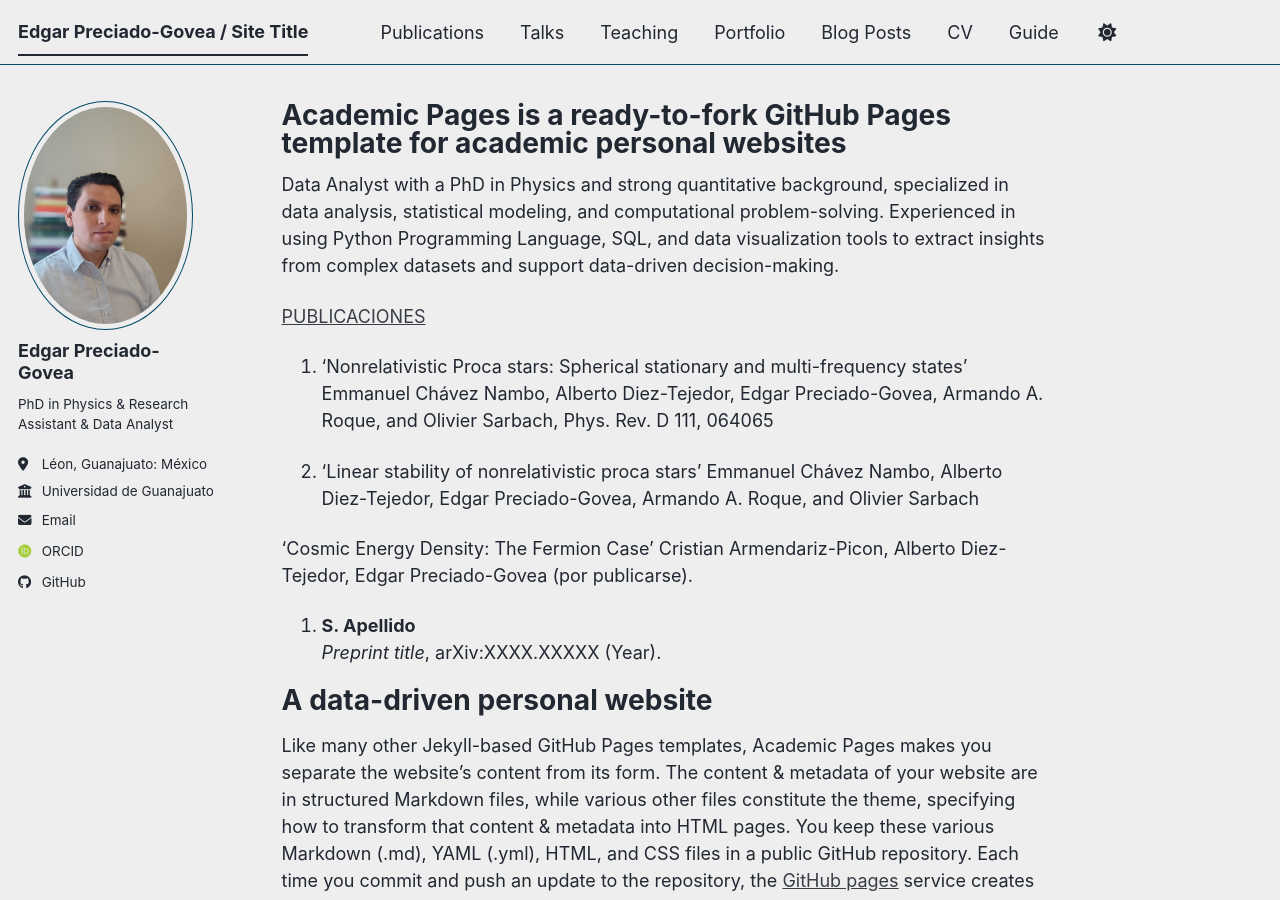
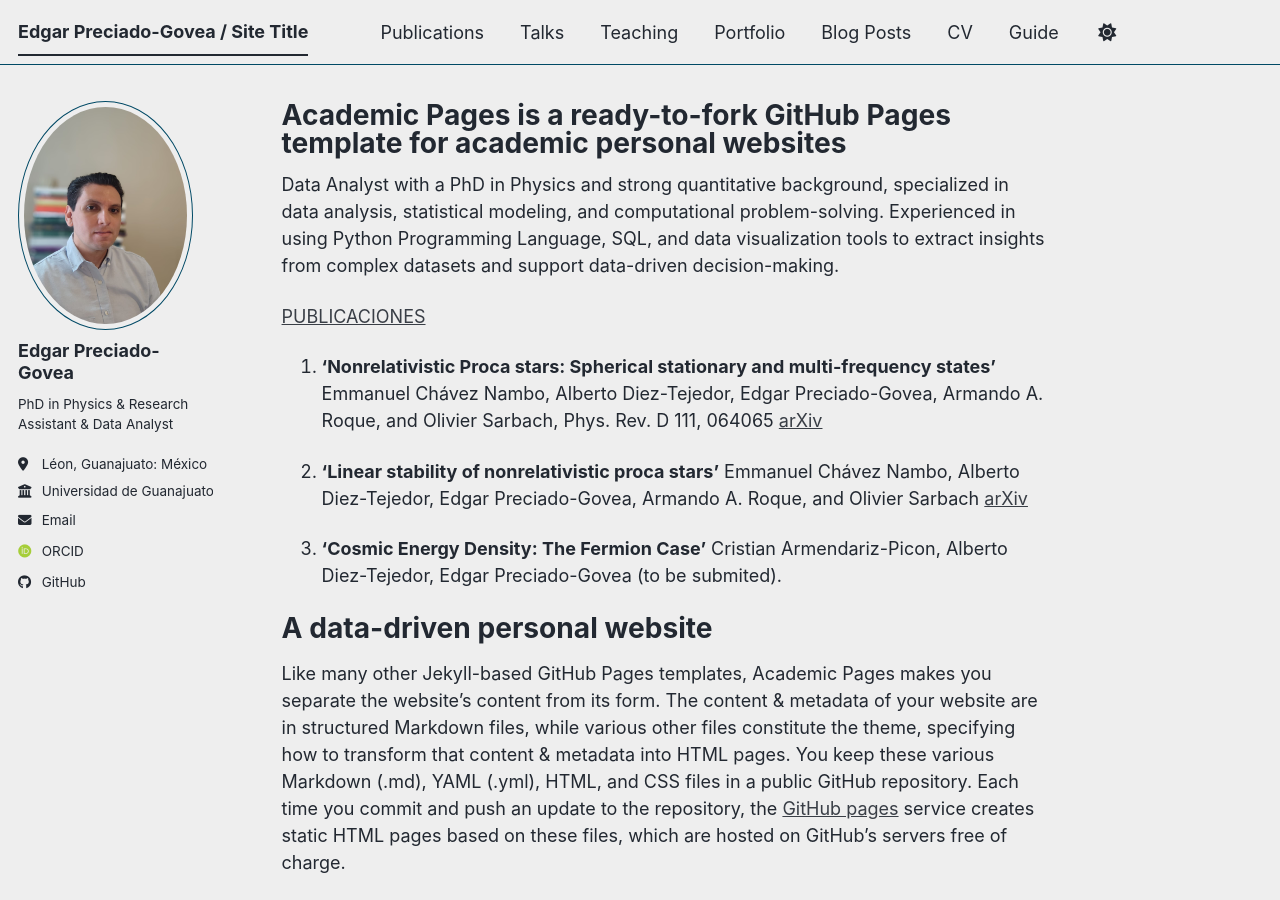
Before and after one commit to edgargovea/edgarpgovea.github.io, a Jekyll site: the page built from _pages/about.md, in a window 1280 px wide and 900 px high. Built offline with Jekyll 4.4.1, drawn with Linux system fonts in a browser that asks for light colours; some web fonts are replaced; a script bundle is joined from its source files by our own code; library files that are not in the unit come from our copies.

Commit message:
Update about.md

```diff
--- a/_pages/about.md
+++ b/_pages/about.md
@@ -10,18 +10,18 @@ Data Analyst with a PhD in Physics and strong quantitative background, specializ
 
 [PUBLICACIONES](https://edgargovea.github.io/edgarpgovea.github.io/publications/)
 
-1. ‘Nonrelativistic Proca stars: Spherical stationary and multi-frequency states’
+1. **‘Nonrelativistic Proca stars: Spherical stationary and multi-frequency states’**
 Emmanuel Chávez Nambo, Alberto Diez-Tejedor, Edgar Preciado-Govea, Armando A. Roque, and Olivier Sarbach, Phys. Rev. D 111, 064065
+[arXiv](https://arxiv.org/abs/2412.06901)
 
-2. ‘Linear stability of nonrelativistic proca stars’
+
+2. **‘Linear stability of nonrelativistic proca stars’**
 Emmanuel Chávez Nambo, Alberto Diez-Tejedor, Edgar Preciado-Govea, Armando A. Roque, and Olivier Sarbach
+[arXiv](https://www.arxiv.org/abs/2512.04376)
 
-‘Cosmic Energy Density: The Fermion Case’
+3. **‘Cosmic Energy Density: The Fermion Case’**
 Cristian Armendariz-Picon, Alberto Diez-Tejedor, Edgar Preciado-Govea
-(por publicarse).
-
-3. **S. Apellido**
-   *Preprint title*, arXiv:XXXX.XXXXX (Year).
+(to be submited).
 
 
 A data-driven personal website
```
